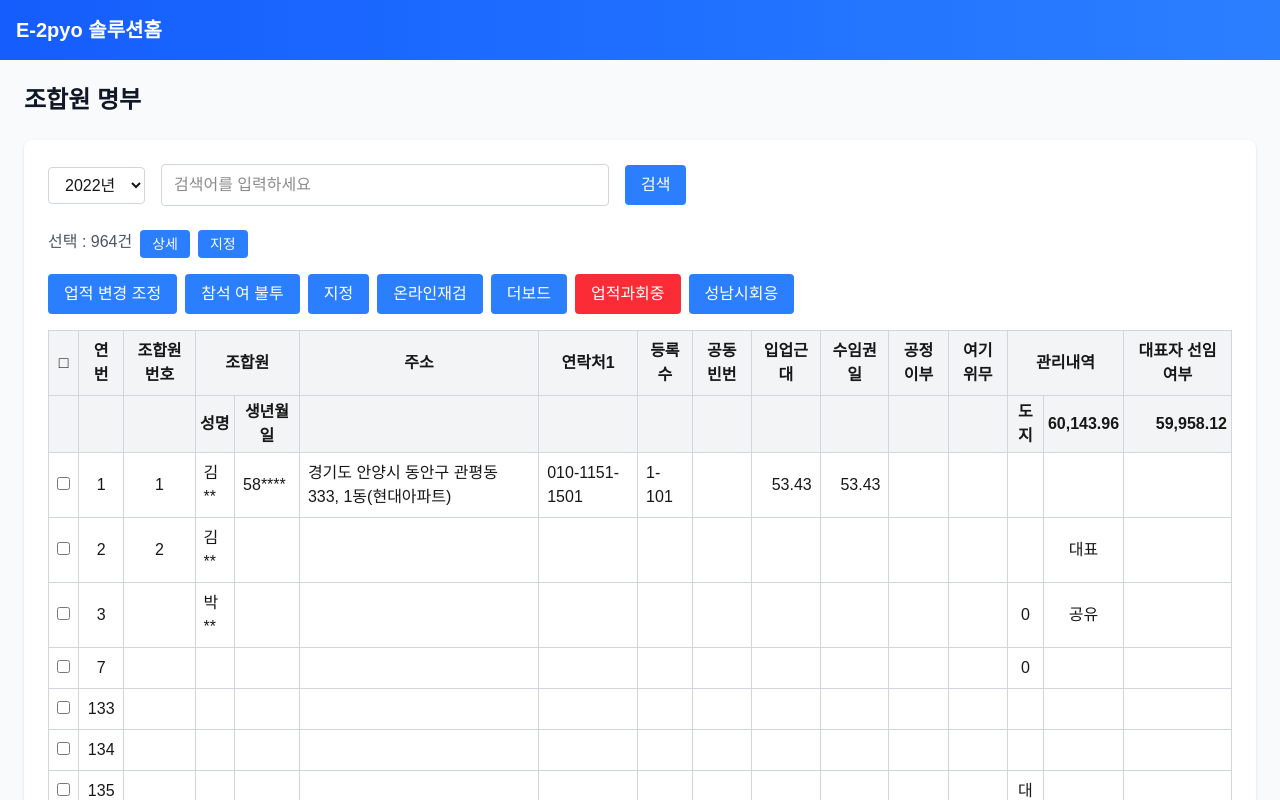
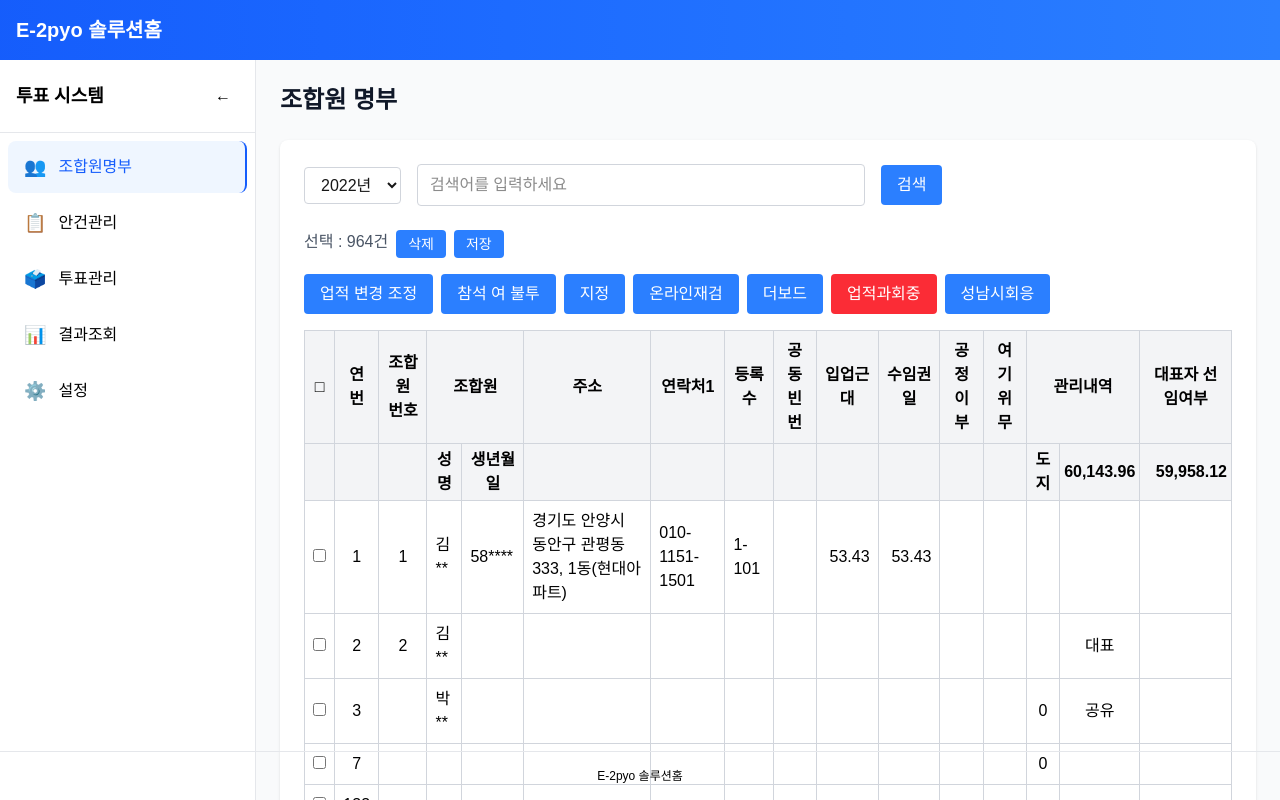
Before and after one commit to petpulslab/e-2pyo, a Next.js app: page /voting in a window 1280 px wide. Shown: the top 800 px of the page. Built offline with nearby package versions, Linux system fonts and the light colour scheme.

Commit message:
조합원명부 작업중(폰트색변경 및 사이드바 추가)

```diff
--- /dev/null
+++ b/app/voting/layout.tsx
@@ -0,0 +1,56 @@
+"use client";
+
+import VotingHeader from "@/components/VotingHeader";
+import VotingSidebar from "@/components/VotingSidebar";
+import { useState } from "react";
+
+export default function VotingLayout({
+  children,
+}: {
+  children: React.ReactNode;
+}) {
+  const [isMobileMenuOpen, setIsMobileMenuOpen] = useState(false);
+
+  return (
+    <div className="min-h-screen bg-gray-50">
+      <VotingHeader />
+
+      {/* Mobile menu button */}
+      <div className="md:hidden bg-white border-b border-gray-200 p-4">
+        <button
+          onClick={() => setIsMobileMenuOpen(!isMobileMenuOpen)}
+          className="flex items-center gap-2 text-black hover:text-blue-600"
+        >
+          <span className="text-lg">☰</span>
+          <span>메뉴</span>
+        </button>
+      </div>
+
+      {/* Mobile sidebar overlay */}
+      {isMobileMenuOpen && (
+        <div className="md:hidden fixed inset-0 z-50 bg-black bg-opacity-50">
+          <div className="w-64 bg-white h-full">
+            <div className="p-4 border-b border-gray-200 flex items-center justify-between">
+              <h2 className="text-lg font-semibold text-black">투표 시스템</h2>
+              <button
+                onClick={() => setIsMobileMenuOpen(false)}
+                className="p-2 hover:bg-gray-100 rounded"
+              >
+                <span className="text-black">✕</span>
+              </button>
+            </div>
+            <VotingSidebar />
+          </div>
+        </div>
+      )}
+
+      <div className="flex">
+        <VotingSidebar />
+
+        <main className="flex-1 w-full md:w-auto">
+          {children}
+        </main>
+      </div>
+    </div>
+  );
+}
--- a/app/voting/page.tsx
+++ b/app/voting/page.tsx
@@ -1,10 +1,5 @@
-import VotingHeader from "@/components/VotingHeader";
-
 export default function VotingPage() {
   return (
-    <div className="min-h-screen bg-gray-50">
-      <VotingHeader />
-
     <div className="p-6">
       <div className="mb-6">
         <h2 className="text-2xl font-bold text-gray-900 mb-2">조합원 명부</h2>
@@ -35,10 +30,10 @@ export default function VotingPage() {
         <div className="flex gap-2 mb-4">
           <span className="text-gray-600">선택 : 964건</span>
           <button className="bg-blue-500 text-white px-3 py-1 rounded text-sm">
-              상세
+            삭제
           </button>
           <button className="bg-blue-500 text-white px-3 py-1 rounded text-sm">
-              지정
+            저장
           </button>
         </div>
 
@@ -69,7 +64,7 @@ export default function VotingPage() {
         <div className="overflow-x-auto">
           <table className="w-full border-collapse">
             <thead>
-                <tr className="bg-gray-100">
+              <tr className="bg-gray-100 text-black">
                 <th className="border border-gray-300 p-2 text-center">□</th>
                 <th className="border border-gray-300 p-2">연번</th>
                 <th className="border border-gray-300 p-2">조합원 번호</th>
@@ -100,7 +95,7 @@ export default function VotingPage() {
                   대표자 선임여부
                 </th>
               </tr>
-                <tr className="bg-gray-100">
+              <tr className="bg-gray-100 text-black">
                 <th className="border border-gray-300 p-1"></th>
                 <th className="border border-gray-300 p-1"></th>
                 <th className="border border-gray-300 p-1"></th>
@@ -123,7 +118,7 @@ export default function VotingPage() {
                 </th>
               </tr>
             </thead>
-              <tbody>
+            <tbody className="text-black">
               <tr>
                 <td className="border border-gray-300 p-2 text-center">
                   <input type="checkbox" />
@@ -138,12 +133,8 @@ export default function VotingPage() {
                 <td className="border border-gray-300 p-2">010-1151-1501</td>
                 <td className="border border-gray-300 p-2">1-101</td>
                 <td className="border border-gray-300 p-2"></td>
-                  <td className="border border-gray-300 p-2 text-right">
-                    53.43
-                  </td>
-                  <td className="border border-gray-300 p-2 text-right">
-                    53.43
-                  </td>
+                <td className="border border-gray-300 p-2 text-right">53.43</td>
+                <td className="border border-gray-300 p-2 text-right">53.43</td>
                 <td className="border border-gray-300 p-2"></td>
                 <td className="border border-gray-300 p-2"></td>
                 <td className="border border-gray-300 p-2"></td>
@@ -167,9 +158,7 @@ export default function VotingPage() {
                 <td className="border border-gray-300 p-2"></td>
                 <td className="border border-gray-300 p-2"></td>
                 <td className="border border-gray-300 p-2"></td>
-                  <td className="border border-gray-300 p-2 text-center">
-                    대표
-                  </td>
+                <td className="border border-gray-300 p-2 text-center">대표</td>
                 <td className="border border-gray-300 p-2"></td>
               </tr>
               <tr>
@@ -189,9 +178,7 @@ export default function VotingPage() {
                 <td className="border border-gray-300 p-2"></td>
                 <td className="border border-gray-300 p-2"></td>
                 <td className="border border-gray-300 p-2 text-center">0</td>
-                  <td className="border border-gray-300 p-2 text-center">
-                    공유
-                  </td>
+                <td className="border border-gray-300 p-2 text-center">공유</td>
                 <td className="border border-gray-300 p-2"></td>
               </tr>
               <tr>
@@ -218,9 +205,7 @@ export default function VotingPage() {
                 <td className="border border-gray-300 p-2 text-center">
                   <input type="checkbox" />
                 </td>
-                  <td className="border border-gray-300 p-2 text-center">
-                    133
-                  </td>
+                <td className="border border-gray-300 p-2 text-center">133</td>
                 <td className="border border-gray-300 p-2 text-center"></td>
                 <td className="border border-gray-300 p-2"></td>
                 <td className="border border-gray-300 p-2"></td>
@@ -240,9 +225,7 @@ export default function VotingPage() {
                 <td className="border border-gray-300 p-2 text-center">
                   <input type="checkbox" />
                 </td>
-                  <td className="border border-gray-300 p-2 text-center">
-                    134
-                  </td>
+                <td className="border border-gray-300 p-2 text-center">134</td>
                 <td className="border border-gray-300 p-2 text-center"></td>
                 <td className="border border-gray-300 p-2"></td>
                 <td className="border border-gray-300 p-2"></td>
@@ -262,9 +245,7 @@ export default function VotingPage() {
                 <td className="border border-gray-300 p-2 text-center">
                   <input type="checkbox" />
                 </td>
-                  <td className="border border-gray-300 p-2 text-center">
-                    135
-                  </td>
+                <td className="border border-gray-300 p-2 text-center">135</td>
                 <td className="border border-gray-300 p-2 text-center"></td>
                 <td className="border border-gray-300 p-2"></td>
                 <td className="border border-gray-300 p-2"></td>
@@ -284,9 +265,7 @@ export default function VotingPage() {
                 <td className="border border-gray-300 p-2 text-center">
                   <input type="checkbox" />
                 </td>
-                  <td className="border border-gray-300 p-2 text-center">
-                    136
-                  </td>
+                <td className="border border-gray-300 p-2 text-center">136</td>
                 <td className="border border-gray-300 p-2 text-center"></td>
                 <td className="border border-gray-300 p-2"></td>
                 <td className="border border-gray-300 p-2"></td>
@@ -319,6 +298,5 @@ export default function VotingPage() {
         </div>
       </div>
     </div>
-    </div>
   );
 }
--- /dev/null
+++ b/components/VotingSidebar.tsx
@@ -0,0 +1,73 @@
+"use client";
+
+import Link from "next/link";
+import { usePathname } from "next/navigation";
+import { useState } from "react";
+
+const sidebarItems = [
+  { href: "/voting", label: "조합원명부", icon: "👥" },
+  { href: "/voting/agenda", label: "안건관리", icon: "📋" },
+  { href: "/voting/vote", label: "투표관리", icon: "🗳️" },
+  { href: "/voting/results", label: "결과조회", icon: "📊" },
+  { href: "/voting/settings", label: "설정", icon: "⚙️" },
+];
+
+export default function VotingSidebar() {
+  const pathname = usePathname();
+  const [isCollapsed, setIsCollapsed] = useState(false);
+
+  return (
+    <div className={`
+      ${isCollapsed ? "w-16" : "w-64"}
+      bg-white border-r border-gray-200 min-h-screen transition-all duration-300
+      hidden md:block
+    `}>
+      <div className="p-4 border-b border-gray-200 flex items-center justify-between">
+        <h2 className={`text-lg font-semibold text-black ${isCollapsed ? "hidden" : ""}`}>
+          투표 시스템
+        </h2>
+        <button
+          onClick={() => setIsCollapsed(!isCollapsed)}
+          className="p-2 hover:bg-gray-100 rounded"
+        >
+          <span className="text-black">
+            {isCollapsed ? "→" : "←"}
+          </span>
+        </button>
+      </div>
+
+      <nav className="p-2">
+        {sidebarItems.map((item) => {
+          const isActive = pathname === item.href;
+          return (
+            <Link
+              key={item.href}
+              href={item.href}
+              className={`
+                flex items-center gap-3 px-4 py-3 rounded-lg transition-colors mb-1
+                ${
+                  isActive
+                    ? "bg-blue-50 text-blue-600 border-r-2 border-blue-600"
+                    : "text-black hover:bg-gray-50 hover:text-blue-600"
+                }
+                ${isCollapsed ? "justify-center" : ""}
+              `}
+              title={isCollapsed ? item.label : undefined}
+            >
+              <span className="text-lg">{item.icon}</span>
+              <span className={`font-medium ${isCollapsed ? "hidden" : ""}`}>
+                {item.label}
+              </span>
+            </Link>
+          );
+        })}
+      </nav>
+
+      <div className="absolute bottom-0 left-0 right-0 p-4 border-t border-gray-200">
+        <div className={`text-xs text-black text-center ${isCollapsed ? "hidden" : ""}`}>
+          E-2pyo 솔루션홈
+        </div>
+      </div>
+    </div>
+  );
+}
```
Lines whose indentation alone changed are shown as unchanged.
